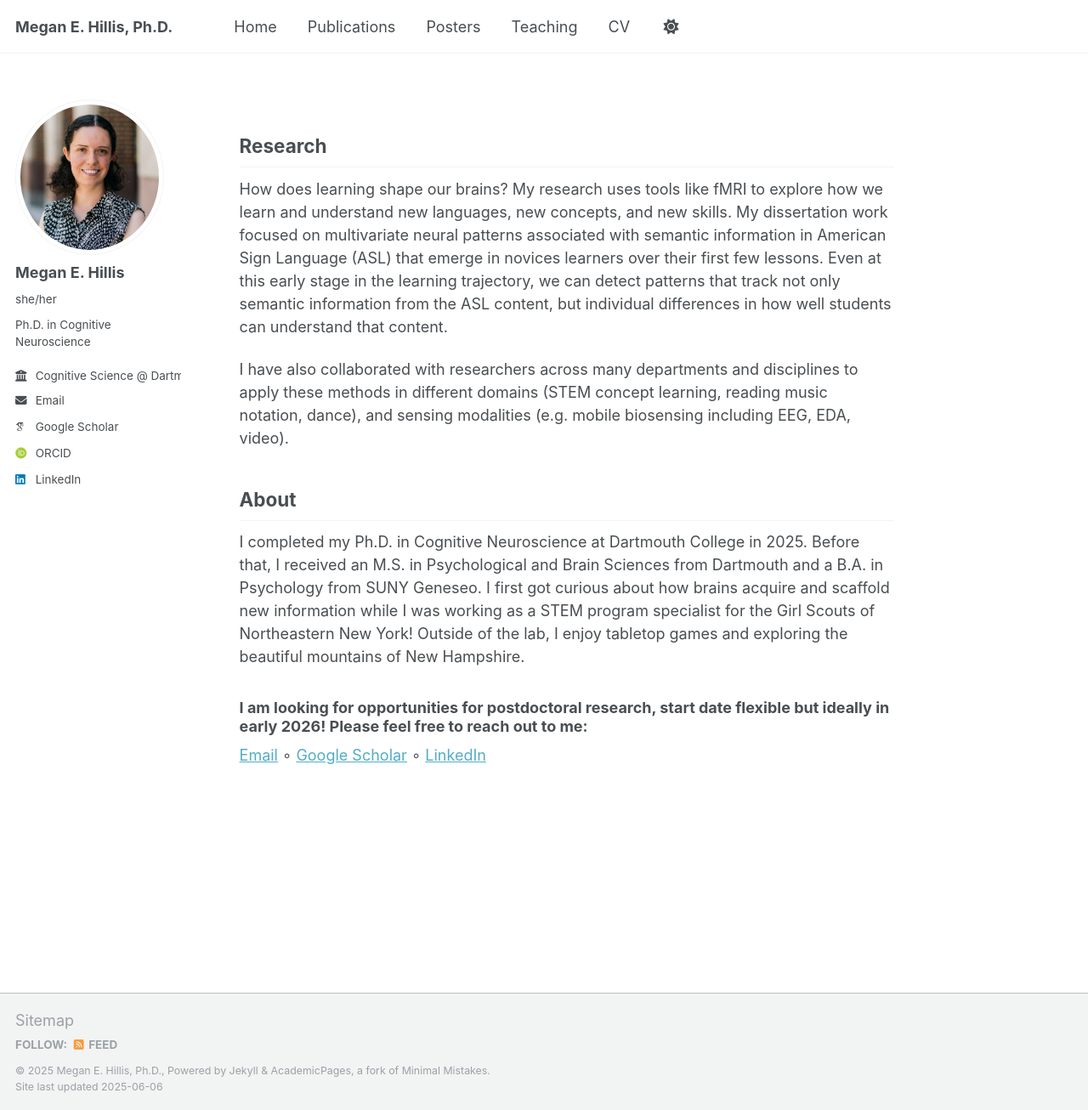
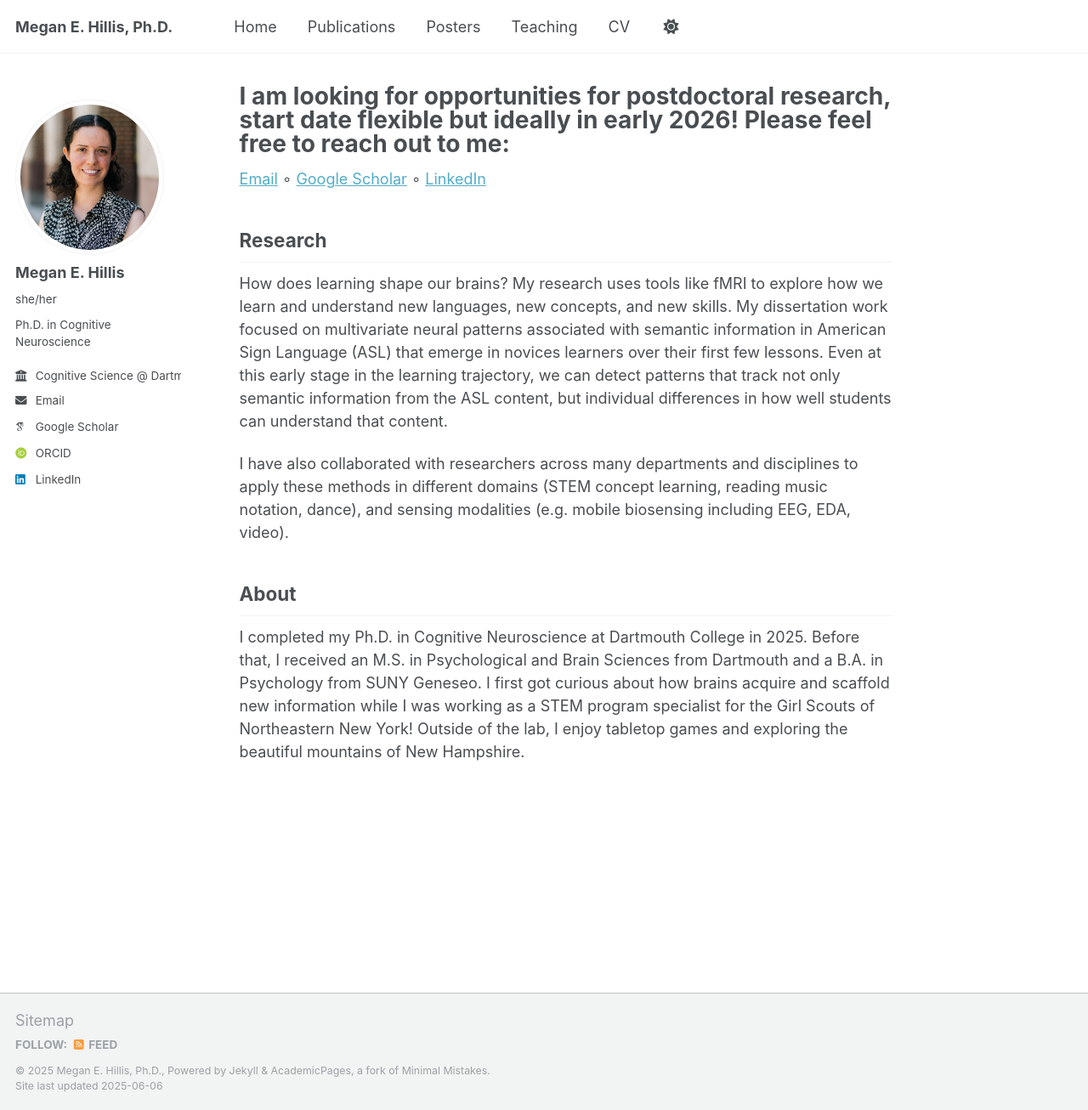
Before and after one commit to megan-hillis/megan-hillis.github.io, a Jekyll site: the page built from _pages/about.md, in a window 1280 px wide and 1306 px high. Shown: the whole window at 85% size. Built offline with Jekyll 4.4.1, drawn with Linux system fonts in a browser that asks for light colours; some web fonts are replaced; part of the change alters nothing that is shown.

```diff
--- a/_pages/about.md
+++ b/_pages/about.md
@@ -1,10 +1,12 @@
 ---
 permalink: /
-title: ""
+title: "I am looking for opportunities for postdoctoral research, start date flexible but ideally in early 2026! Please feel free to reach out to me:"
 redirect_from:
   - /about/
   - /about.html
 ---
+[Email](mailto:meg.hillis12@gmail.com)  ∘  [Google Scholar](https://scholar.google.com/citations?user=QCNApjcAAAAJ&hl=en)  ∘  [LinkedIn](https://www.linkedin.com/in/megan-hillis-56bb56128/)
+
 ## Research
 How does learning shape our brains? My research uses tools like fMRI to explore how we learn and understand new languages, new concepts, and new skills. My dissertation work focused on multivariate neural patterns associated with semantic information in American Sign Language (ASL) that emerge in novices learners over their first few lessons. Even at this early stage in the learning trajectory, we can detect patterns that track not only semantic information from the ASL content, but individual differences in how well students can understand that content.
 
@@ -14,6 +16,3 @@ I have also collaborated with researchers across many departments and discipline
 I completed my Ph.D. in Cognitive Neuroscience at Dartmouth College in 2025. Before that, I received an M.S. in Psychological and Brain Sciences from Dartmouth and a B.A. in Psychology from SUNY Geneseo.
 I first got curious about how brains acquire and scaffold new information while I was working as a STEM program specialist for the Girl Scouts of Northeastern New York!
 Outside of the lab, I enjoy tabletop games and exploring the beautiful mountains of New Hampshire.
-
-### I am looking for opportunities for postdoctoral research, start date flexible but ideally in early 2026! Please feel free to reach out to me:
-[Email](mailto:meg.hillis12@gmail.com)  ∘  [Google Scholar](https://scholar.google.com/citations?user=QCNApjcAAAAJ&hl=en)  ∘  [LinkedIn](https://www.linkedin.com/in/megan-hillis-56bb56128/)
```
